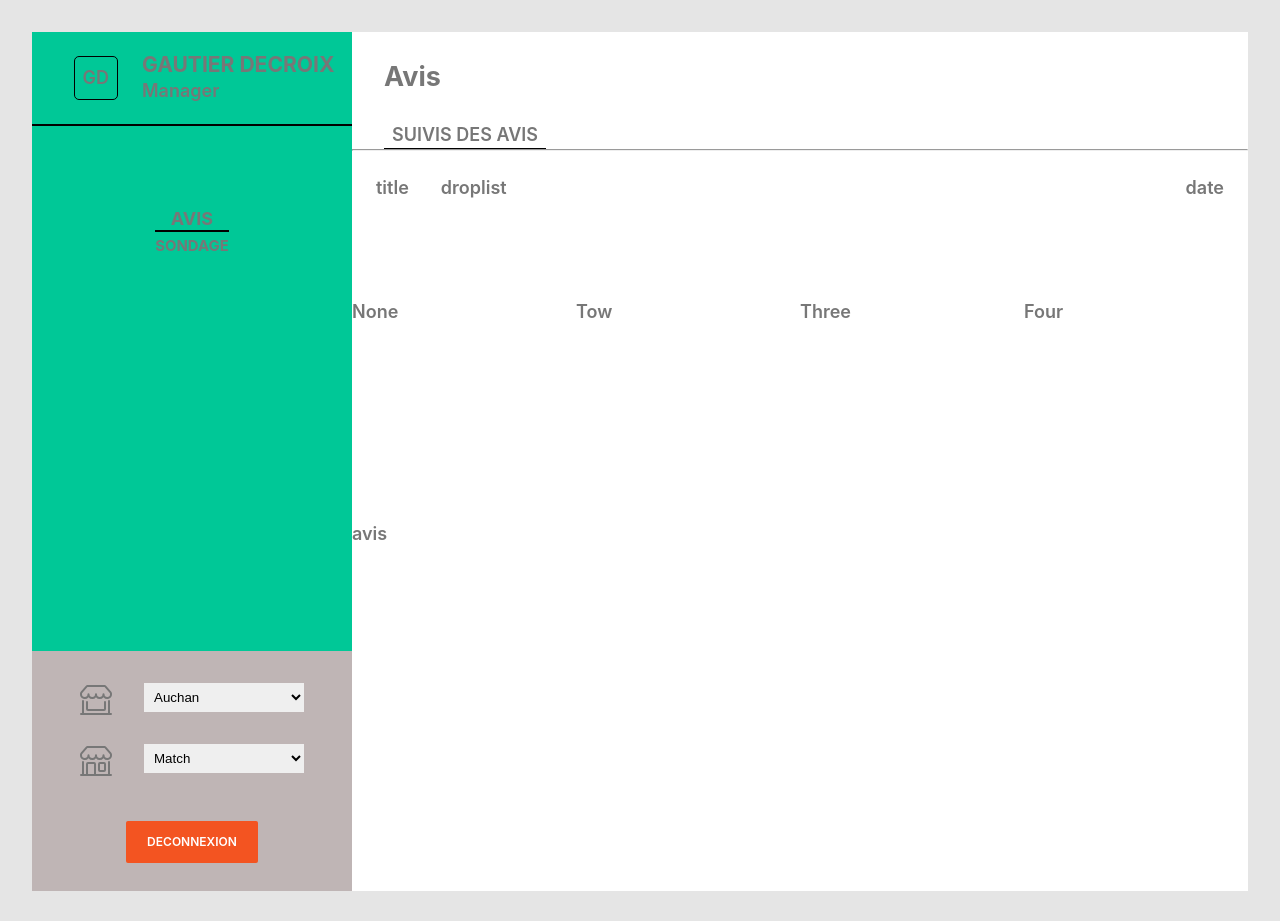
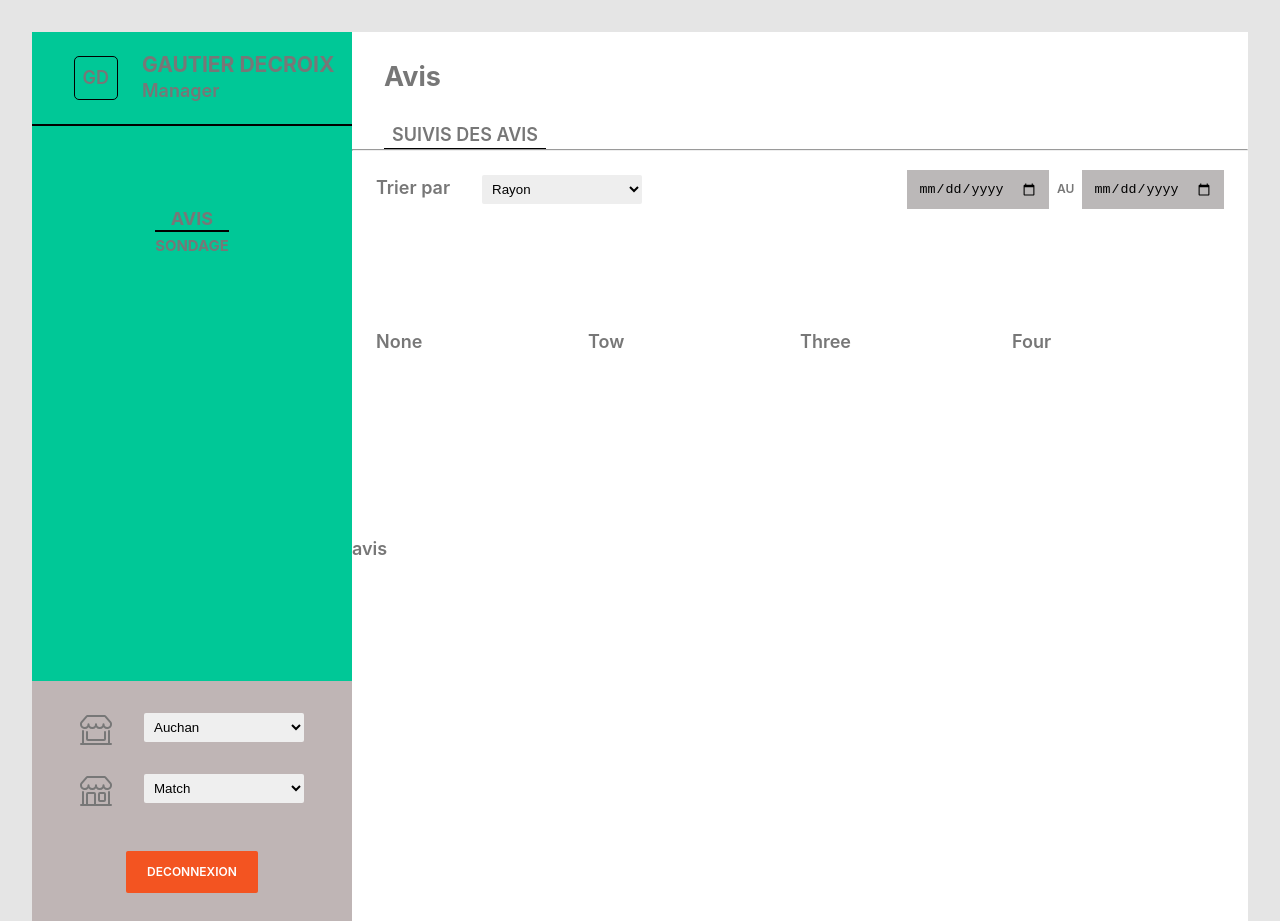
Before and after one commit to Salim255/Avis-Sondage, a React (Create React App) app in the folder avis-sondage/: page /avis in a window 1280 px wide. Before the commit the page ends 891 px from the top, so only its background shows below. Built offline with nearby package versions, Linux system fonts and the light colour scheme.

Commit message:
Styling: Date avis-section

```diff
--- a/avis-sondage/src/components/SuiviAvis.js
+++ b/avis-sondage/src/components/SuiviAvis.js
@@ -68,10 +68,32 @@ function SuiviAvis() {
               <div className="avis-container--date">
                 <div className="subdate">
                   <div className="subdate__droplist">
-                    <div className="subdate__droplist--title">title</div>
-                    <div className="subdate__drop">droplist</div>
+                    <div className="subdate__droplist--title">Trier par </div>
+                    <form className="subdate__droplist--list">
+                      <label for="type"></label>
+                      <select name="type" id="type" className="select-right ">
+                        <option value="rayon">Rayon</option>
+                        <option value="lidl">Lidl</option>
+                      </select>
+                    </form>
                   </div>
-                  <div className="subdate__date">date</div>
+                  <div className="subdate__date">
+                    <input
+                      type="date"
+                      id="start"
+                      name="trip-start"
+                      value=""
+                      className="subdate__date--input"
+                    />
+                    <p className="subdate__date--seperator">AU</p>
+                    <input
+                      type="date"
+                      id="start"
+                      name="trip-start"
+                      value=""
+                      className="subdate__date--input"
+                    />
+                  </div>
                 </div>
               </div>
               <div className="avis-container--statistics">
--- a/avis-sondage/src/styles/_avis.scss
+++ b/avis-sondage/src/styles/_avis.scss
@@ -89,6 +89,7 @@
   padding: 6px 6px;
   min-width: 10rem;
   border: none;
+  border-radius: 2px;
   margin-bottom: 2rem;
   &:focus {
     border: unset;
@@ -122,13 +123,14 @@
   grid-template-rows: repeat(10, 1fr);
 
   &--date {
-    grid-row: 1 span 3;
+    grid-row: 1 span 1;
   }
   &--statistics {
     grid-row: 3 / 6;
     display: grid;
     grid-template-columns: repeat(4, 1fr);
     justify-content: center;
+    padding: 1.5rem 1.5rem;
   }
   &--avislist {
     grid-row: 6/-1;
@@ -137,20 +139,63 @@
 
 .subdate {
   display: flex;
-
+  justify-items: center;
+  // justify-content: center;
+  align-items: center;
   &__droplist {
     display: flex;
     justify-content: space-between;
+    justify-items: center;
+    // align-items: center;
     margin-right: auto;
     padding: 1.5rem 1.5rem;
 
     &--title {
       margin-right: 2rem;
+      align-items: center;
     }
     &--drop {
+      align-items: center;
+      &--select {
+      }
     }
   }
   &__date {
-    padding: 1.5rem 1.5rem;
+    display: flex;
+    margin-right: 1.5rem;
+    align-items: center;
+
+    &--seperator {
+      margin-left: 0.5rem;
+      margin-right: 0.5rem;
+      font-size: 12px;
+    }
+    &--input {
+      padding: 0.7rem;
+      border: none;
+      background: rgb(187, 184, 184);
+
+      &:focus {
+        outline: none;
+      }
+      &:hover {
+        cursor: pointer;
+      }
+    }
   }
 }
+
+.select-right {
+  background-color: #eeeeee;
+  padding: 6px 6px;
+  min-width: 10rem;
+  border: none;
+  border-radius: 2px;
+  &:focus {
+    border: unset;
+    outline: none;
+  }
+  &:hover {
+    cursor: pointer;
+  }
+}
```
